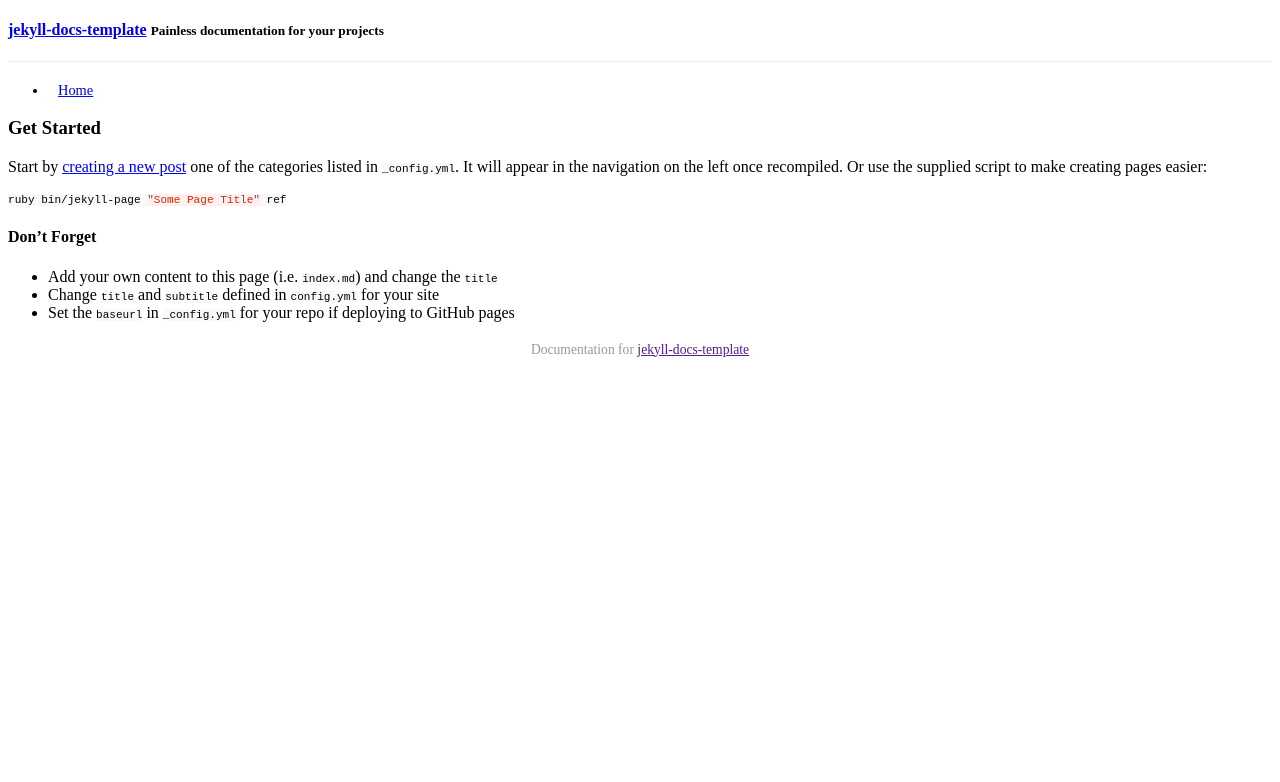
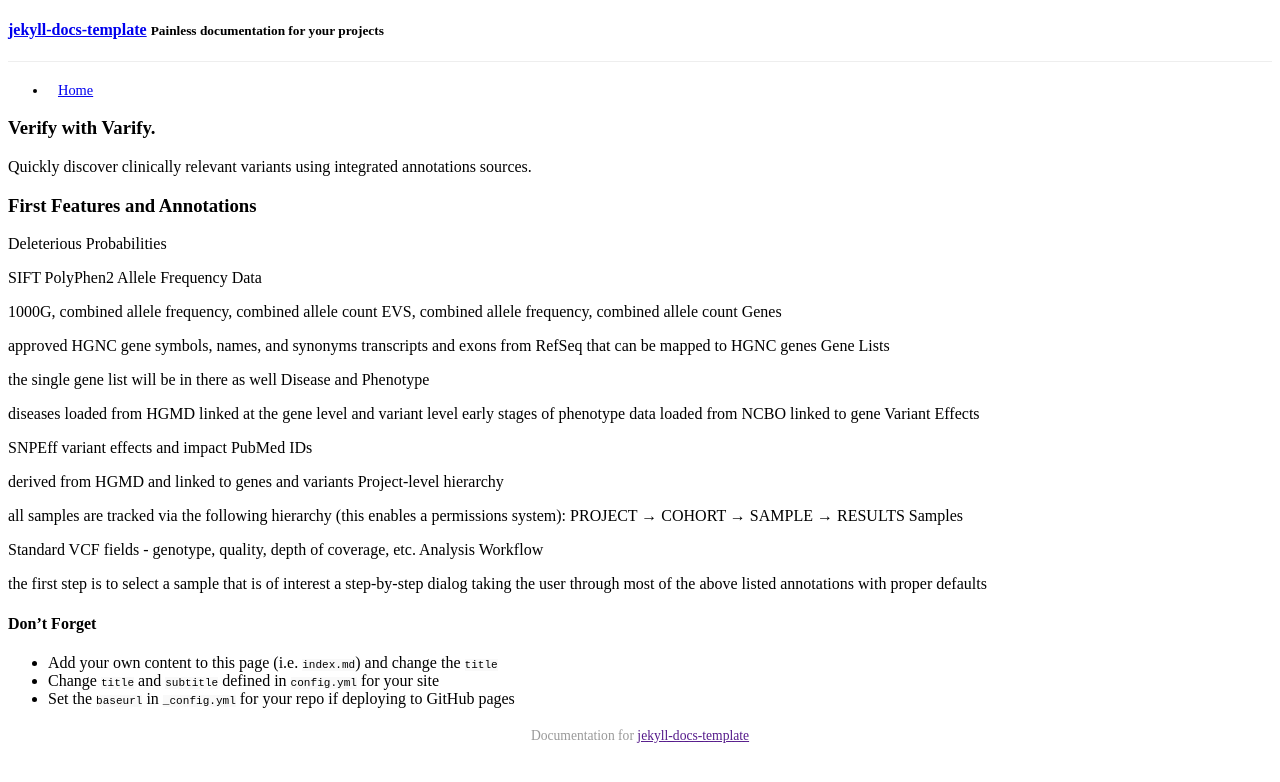
Before and after one commit to chop-dbhi/varify-site, a Jekyll site: the page built from index.md, in a window 1280 px wide. Shown: the top 782 px of the page. Built offline with Jekyll 4.4.1, drawn with Linux system fonts in a browser that asks for light colours; Markdown is read by kramdown in place of the engine named in the settings; a style sheet for code colours, icons or effects is not loaded.

Commit message:
test first page

````diff
--- a/index.md
+++ b/index.md
@@ -1,15 +1,53 @@
 ---
 layout: default
-title: "Jekyll Docs Template"
+title: "Varify"
 ---
 
-### Get Started
+### Verify with Varify.
+Quickly discover clinically relevant variants using integrated annotations sources.
 
-Start by [creating a new post](http://jekyllrb.com/docs/posts/) one of the categories listed in `_config.yml`. It will appear in the navigation on the left once recompiled. Or use the supplied script to make creating pages easier:
 
-```bash
-ruby bin/jekyll-page "Some Page Title" ref
-```
+### First Features and Annotations
+
+Deleterious Probabilities
+
+SIFT
+PolyPhen2
+Allele Frequency Data
+
+1000G, combined allele frequency, combined allele count
+EVS, combined allele frequency, combined allele count
+Genes
+
+approved HGNC gene symbols, names, and synonyms
+transcripts and exons from RefSeq that can be mapped to HGNC genes
+Gene Lists
+
+the single gene list will be in there as well
+Disease and Phenotype
+
+diseases loaded from HGMD linked at the gene level and variant level
+early stages of phenotype data loaded from NCBO linked to gene
+Variant Effects
+
+SNPEff variant effects and impact
+PubMed IDs
+
+derived from HGMD and linked to genes and variants
+Project-level hierarchy
+
+all samples are tracked via the following hierarchy (this enables a permissions system): PROJECT → COHORT → SAMPLE → RESULTS
+Samples
+
+Standard VCF fields - genotype, quality, depth of coverage, etc.
+Analysis Workflow
+
+the first step is to select a sample that is of interest
+a step-by-step dialog taking the user through most of the above listed annotations with proper defaults
+
+
+
+
 
 #### Don't Forget
 
````
